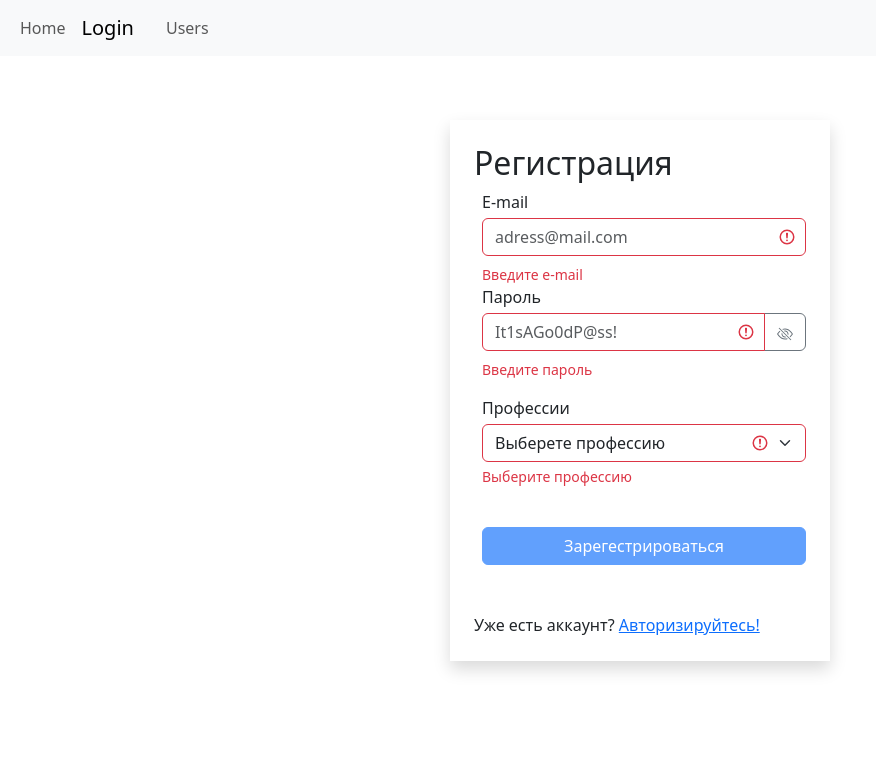
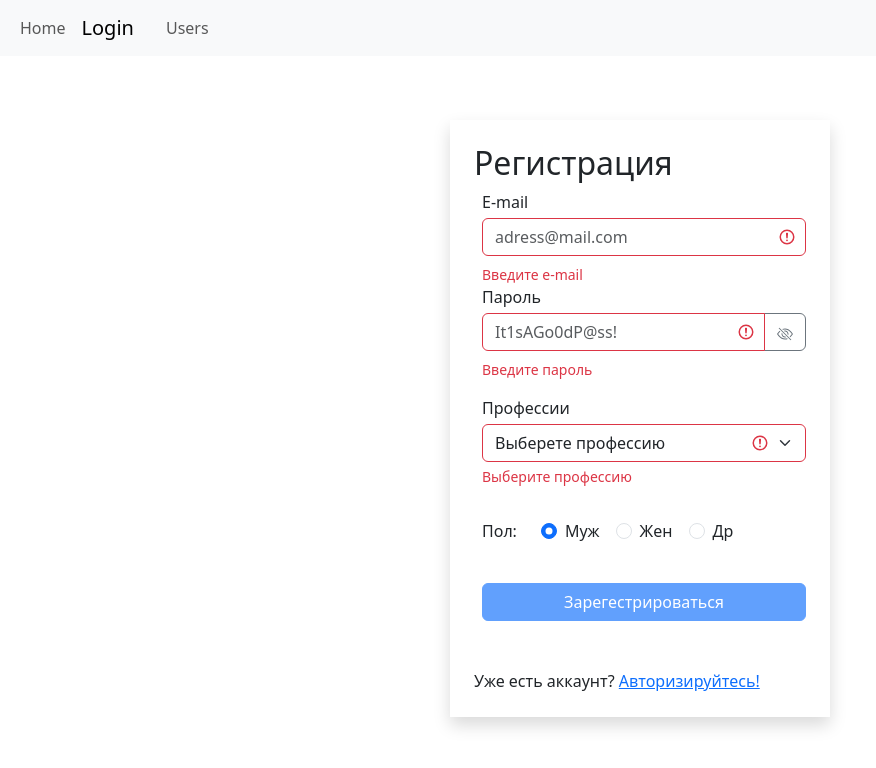
Before and after one commit to AlexCapon/Course-project, a React (Create React App) app: page /login/1 in a window 1280 px wide. Shown: the top 768 px of the page, without its empty margins (0-876 px from the left). Built offline with nearby package versions, Linux system fonts and the light colour scheme.

Commit message:
Added sex selection for register form.

```diff
--- /dev/null
+++ b/src/components/common/form/radioInput.jsx
@@ -0,0 +1,45 @@
+import React from 'react';
+import PropTypes from 'prop-types';
+// eslint-disable-next-line no-unused-vars
+import showElement from '../../../utils/showElement';
+
+export default function RadioInput({
+  options, value, label, name, onChange,
+}) {
+  return (
+    <div className="mb-4">
+      <label htmlFor="professionSelect" className="form-label me-4">
+        {label}
+      </label>
+      {options.map((option) => (
+        <div className="form-check form-check-inline" key={`${option.name}_${option.value}`}>
+          <input
+            className="form-check-input"
+            type="radio"
+            name={name}
+            value={option.value}
+            checked={option.value === value}
+            id={`${option.name}_${option.value}`}
+            onChange={onChange}
+          />
+          <label
+            htmlFor={`${option.name}_${option.value}`}
+            className="form-check-label"
+          >
+            {option.name}
+          </label>
+        </div>
+      ))}
+    </div>
+  );
+}
+RadioInput.propTypes = {
+  options: PropTypes.arrayOf(PropTypes.shape({
+    name: PropTypes.string.isRequired,
+    value: PropTypes.string.isRequired,
+  }).isRequired).isRequired,
+  value: PropTypes.string.isRequired,
+  label: PropTypes.string.isRequired,
+  name: PropTypes.string.isRequired,
+  onChange: PropTypes.func.isRequired,
+};
--- a/src/components/common/form/select.jsx
+++ b/src/components/common/form/selectInput.jsx
@@ -2,7 +2,7 @@
 import React from 'react';
 import PropTypes, { shape } from 'prop-types';
 
-export default function Select({
+export default function SelectInput({
   options,
   value,
   onChange,
@@ -24,7 +24,9 @@ export default function Select({
             value={value}
             onChange={onChange}
           >
-            <option id="defaultOption" disabled value="">{defaultOption}</option>
+            <option id="defaultOption" disabled value="">
+              {defaultOption}
+            </option>
             {Array.isArray(options) ? (
               options.map((option) => (
                 <option value={option._id} key={option._id}>
@@ -32,7 +34,9 @@ export default function Select({
                 </option>
               ))
             ) : (
-              <option disabled defaultValue="">Загрузка...</option>
+              <option disabled defaultValue="">
+                Загрузка...
+              </option>
             )}
           </select>
           {error && <div className="invalid-feedback">{error}</div>}
@@ -42,19 +46,17 @@ export default function Select({
   );
 }
 
-Select.propTypes = {
-  options: PropTypes.arrayOf(
-    shape({
-      id_: PropTypes.string.isRequired,
-      name: PropTypes.string.isRequired,
-    }),
-  ).isRequired,
+SelectInput.propTypes = {
+  options: PropTypes.arrayOf(shape({
+    name: PropTypes.string.isRequired,
+    value: PropTypes.string.isRequired,
+  })).isRequired,
   value: PropTypes.string.isRequired,
   onChange: PropTypes.func.isRequired,
   error: PropTypes.string,
   label: PropTypes.string.isRequired,
   defaultOption: PropTypes.string.isRequired,
 };
-Select.defaultProps = {
+SelectInput.defaultProps = {
   error: undefined,
 };
--- a/src/components/ui/rgisterForm.jsx
+++ b/src/components/ui/rgisterForm.jsx
@@ -6,11 +6,14 @@ import InputField from '../common/form/inputField';
 import showElement from '../../utils/showElement';
 import showError from '../../utils/showError';
 import validator from '../../utils/validator';
-import Select from '../common/form/select';
+import SelectInput from '../common/form/selectInput';
+import RadioInput from '../common/form/radioInput';
 
 export default function RegisterForm() {
-  const emptyData = { email: '', password: '', profession: '' };
-  const [data, setData] = useState(emptyData);
+  const defaultData = {
+    email: '', password: '', profession: '', sex: 'male',
+  };
+  const [data, setData] = useState(defaultData);
   const [errors, setErrors] = useState({});
   const [professions, setPropfessions] = useState(api.professions.fetchAll());
 
@@ -21,7 +24,6 @@ export default function RegisterForm() {
         .catch((err) => showError(err));
     }
   }, []);
-  showElement(professions, 'professions');
   const validatorConfig = {
     email: {
       isRequired: {
@@ -73,10 +75,12 @@ export default function RegisterForm() {
         profession: professions.filter(
           (prof) => prof._id === data.profession,
         )[0],
+        sex: data.sex,
+        qualities: ['smart'],
         id: Date.now() + data.email,
       };
       showElement(newUser, 'Trying to register user...');
-      setData(emptyData);
+      setData(defaultData);
     }
   }
   const formIsInvalid = Object.keys(errors).length !== 0;
@@ -85,8 +89,13 @@ export default function RegisterForm() {
     validate();
   }, [data]);
 
+  const registerSexOptions = [
+    { name: 'Муж', value: 'male' },
+    { name: 'Жен', value: 'female' },
+    { name: 'Др', value: 'other' },
+  ];
   return (
-    <div className="">
+    <div>
       <h2>Регистрация</h2>
       <form id="loginForm" onChange={handleChange} className="form mb-5 ms-2">
         <InputField
@@ -107,7 +116,7 @@ export default function RegisterForm() {
           error={errors.password}
           onChange={handleChange}
         />
-        <Select
+        <SelectInput
           label="Профессии"
           defaultOption="Выберете профессию"
           options={professions}
@@ -115,9 +124,16 @@ export default function RegisterForm() {
           error={errors.profession}
           onChange={handleChange}
         />
+        <RadioInput
+          label="Пол:"
+          name="sex"
+          value={data.sex}
+          onChange={handleChange}
+          options={registerSexOptions}
+        />
         <button
+          onClick={handleSubmit}
           type="button"
-          onClick={handleSubmit}
           className="btn btn-primary mt-2 mx-auto w-100"
           disabled={formIsInvalid}
         >
```
